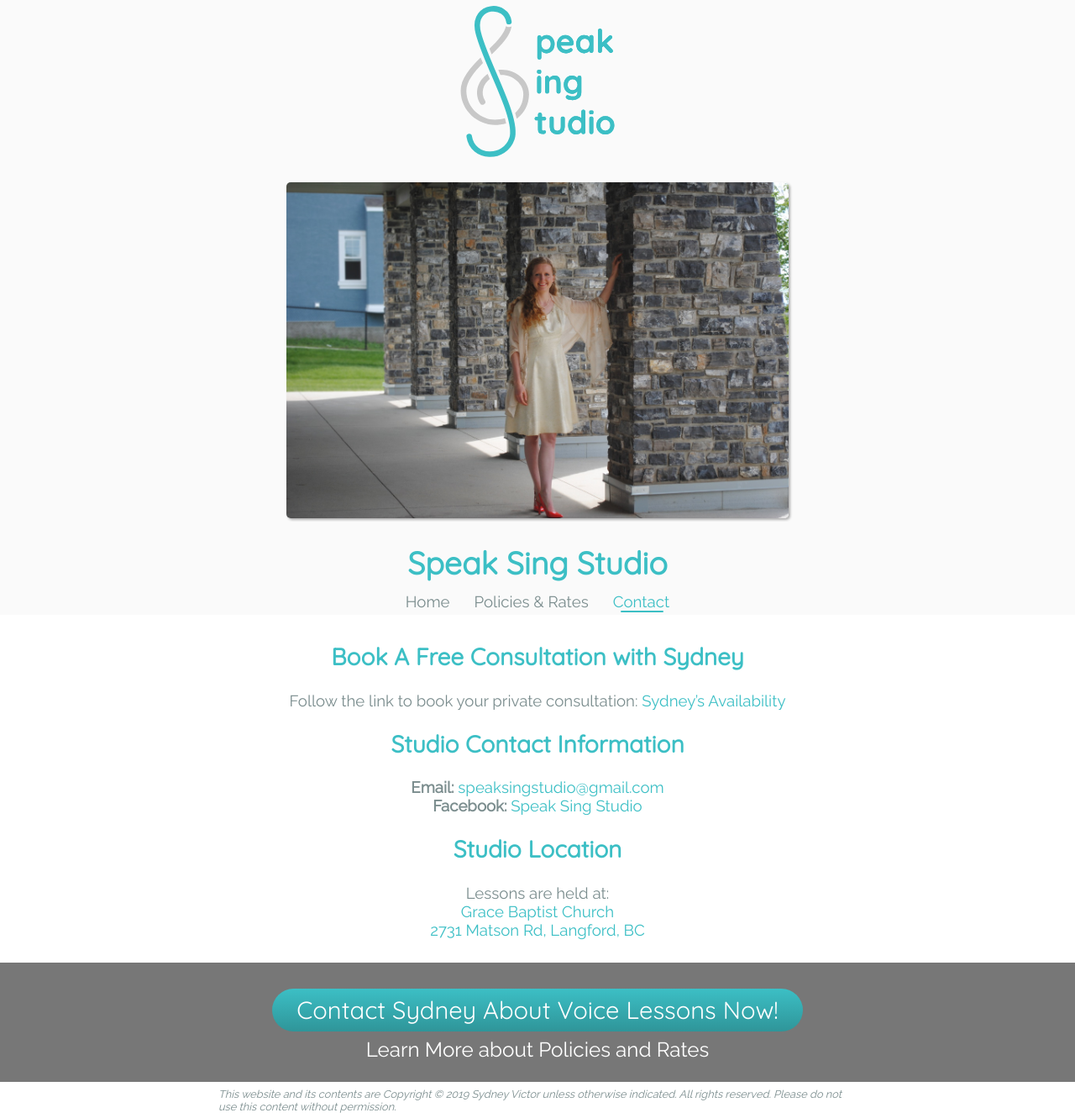
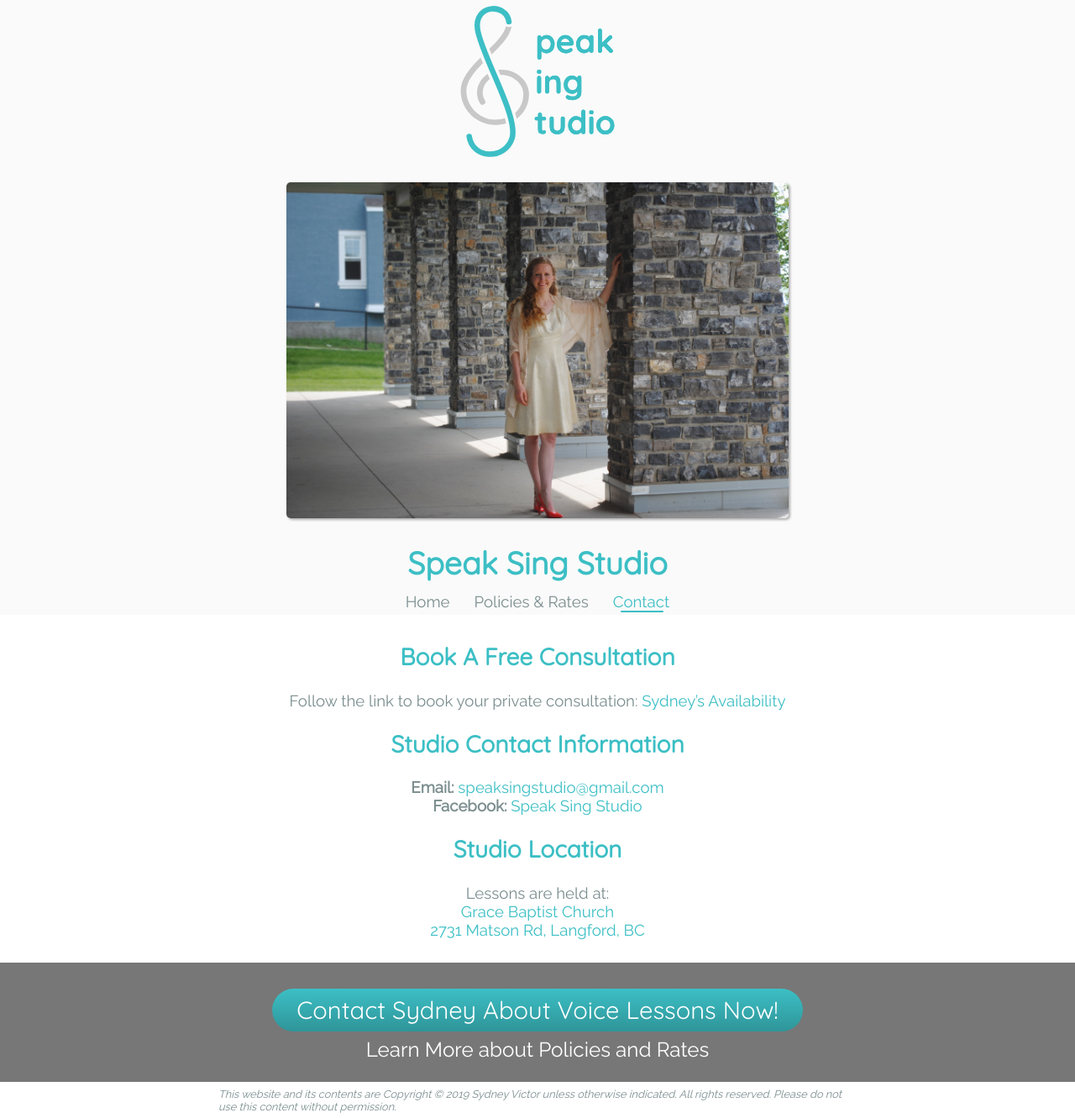
Before and after one commit to sydneyvictor/sydneyvictor.github.com, a Jekyll site: the page built from contact.md, in a window 1280 px wide. Shown: the whole page at 84% size. Built offline with Jekyll 4.4.1, drawn with Linux system fonts in a browser that asks for light colours.

Commit message:
Update contact.md

```diff
--- a/contact.md
+++ b/contact.md
@@ -4,7 +4,7 @@ title: Contact Sydney
 permalink: /contact
 layout: default_centered
 ---
-## Book A Free Consultation with Sydney
+## Book A Free Consultation
 
 Follow the link to book your private consultation:
 [Sydney's Availability](https://calendly.com/speaksingstudio/15-minute-call-music-lesson-consult){:target="_blank"}
```
